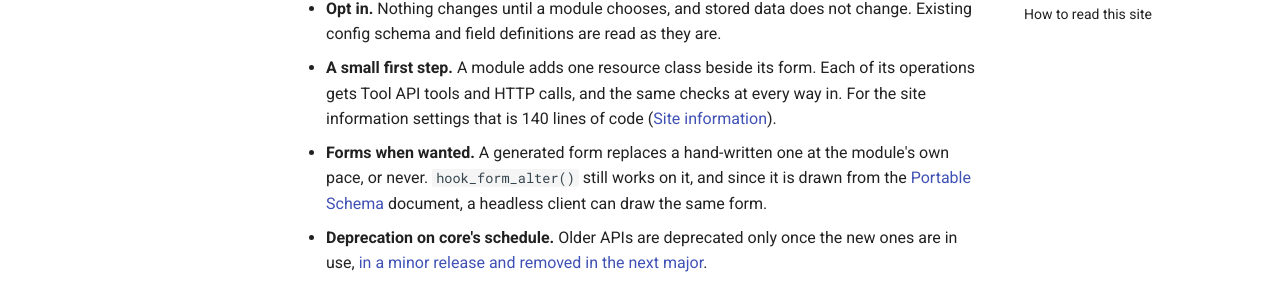
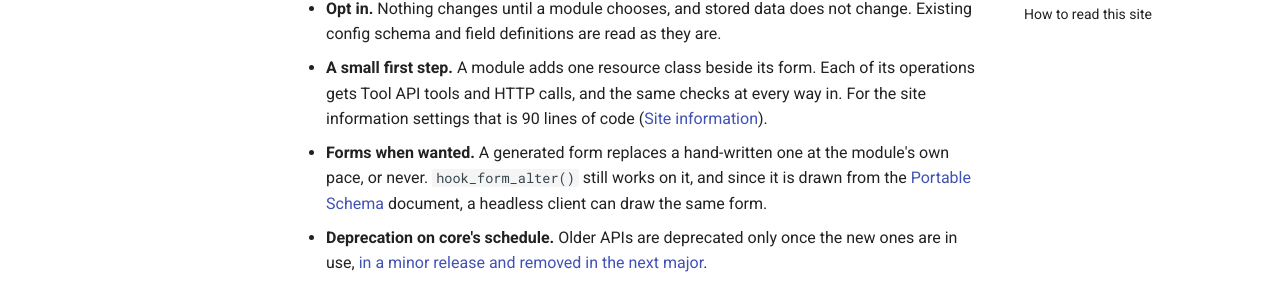
Before and after one commit to mlander/surface_docs, an MkDocs documentation site: the page built from docs/index.md, in a window 1280 px wide and 900 px high, scrolled down 1026 px. Shown: the part 202-503 px from the top of the window. Built offline with MkDocs 1.6.1 and Material for MkDocs 9.7.7, drawn with Linux system fonts in a browser that asks for light colours; comment, search, counter and statistics services are not loaded.

Commit message:
Site information: core's ValidPath, 90 lines; pin the module at 3f708be7

```diff
--- a/docs/index.md
+++ b/docs/index.md
@@ -18,7 +18,7 @@ The ask is one new input layer beside forms. Every way in reads it, so all of th
 
 - **Additive.** It [builds on](why/builds-on.md) config schema, field definitions, constraint plugins, JSON Schema, Form API and entity storage and access. Core's first changes are small patches to Typed Data, validation and the Field API, each fit for a [minor release](path/release-fit.md). Nothing is removed to make room.
 - **Opt in.** Nothing changes until a module chooses, and stored data does not change. Existing config schema and field definitions are read as they are.
-- **A small first step.** A module adds one resource class beside its form. Each of its operations gets Tool API tools and HTTP calls, and the same checks at every way in. For the site information settings that is 140 lines of code ([Site information](adopting/site-information.md)).
+- **A small first step.** A module adds one resource class beside its form. Each of its operations gets Tool API tools and HTTP calls, and the same checks at every way in. For the site information settings that is 90 lines of code ([Site information](adopting/site-information.md)).
 - **Forms when wanted.** A generated form replaces a hand-written one at the module's own pace, or never. `hook_form_alter()` still works on it, and since it is drawn from the [Portable Schema](path/portable-schema.md) document, a headless client can draw the same form.
 - **Deprecation on core's schedule.** Older APIs are deprecated only once the new ones are in use, [in a minor release and removed in the next major](https://www.drupal.org/about/core/policies/core-change-policies/allowed-changes#s-deprecations).
 
```
Also changed, not shown: docs/adopting/fields-and-tools.md (+1 -1 lines), docs/adopting/site-information.md (+2 -3 lines), docs/path/groundwork.md (+1 -1 lines), docs/path/index.md (+1 -1 lines), docs/path/structures.md (+1 -1 lines).
